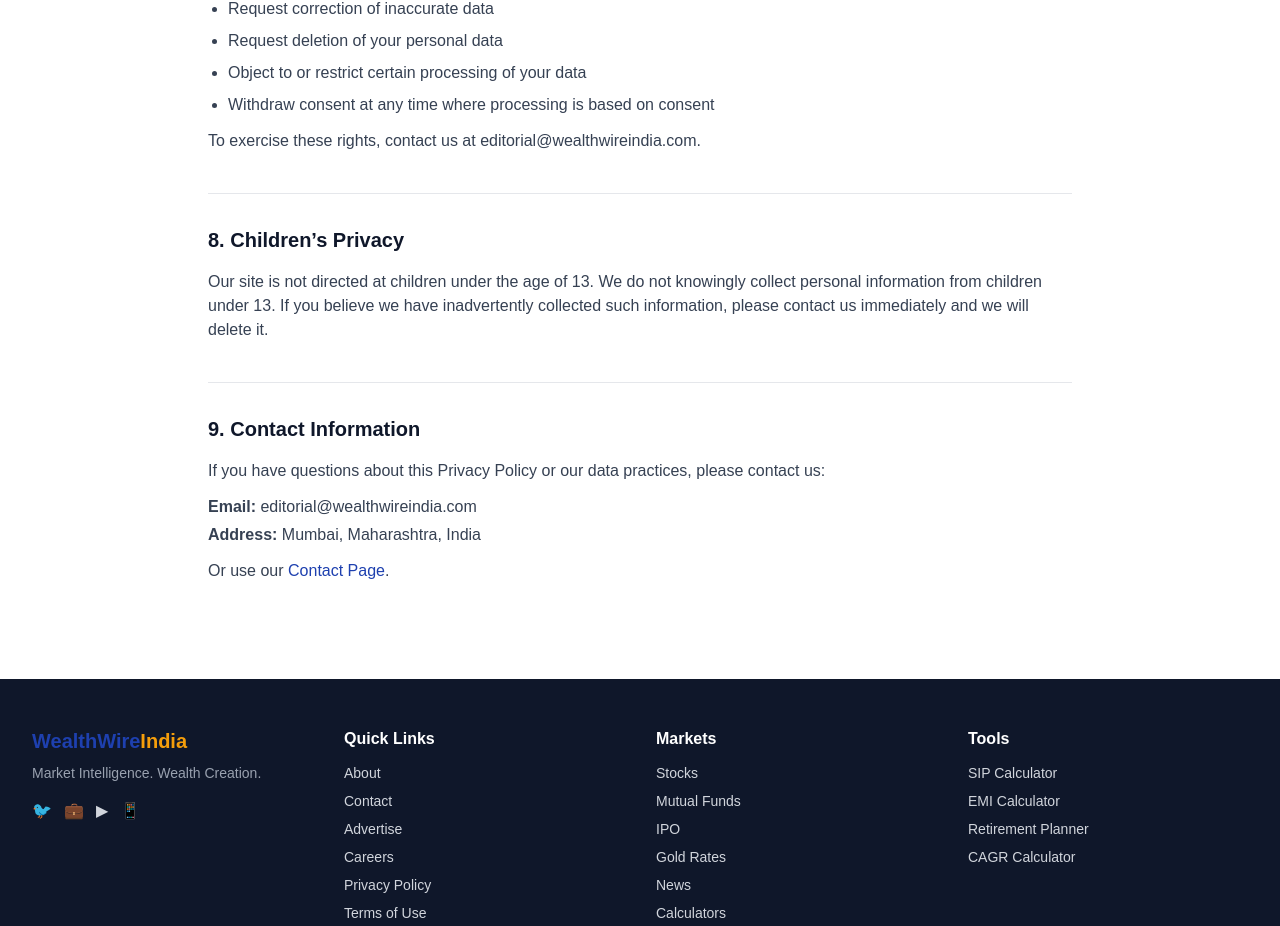
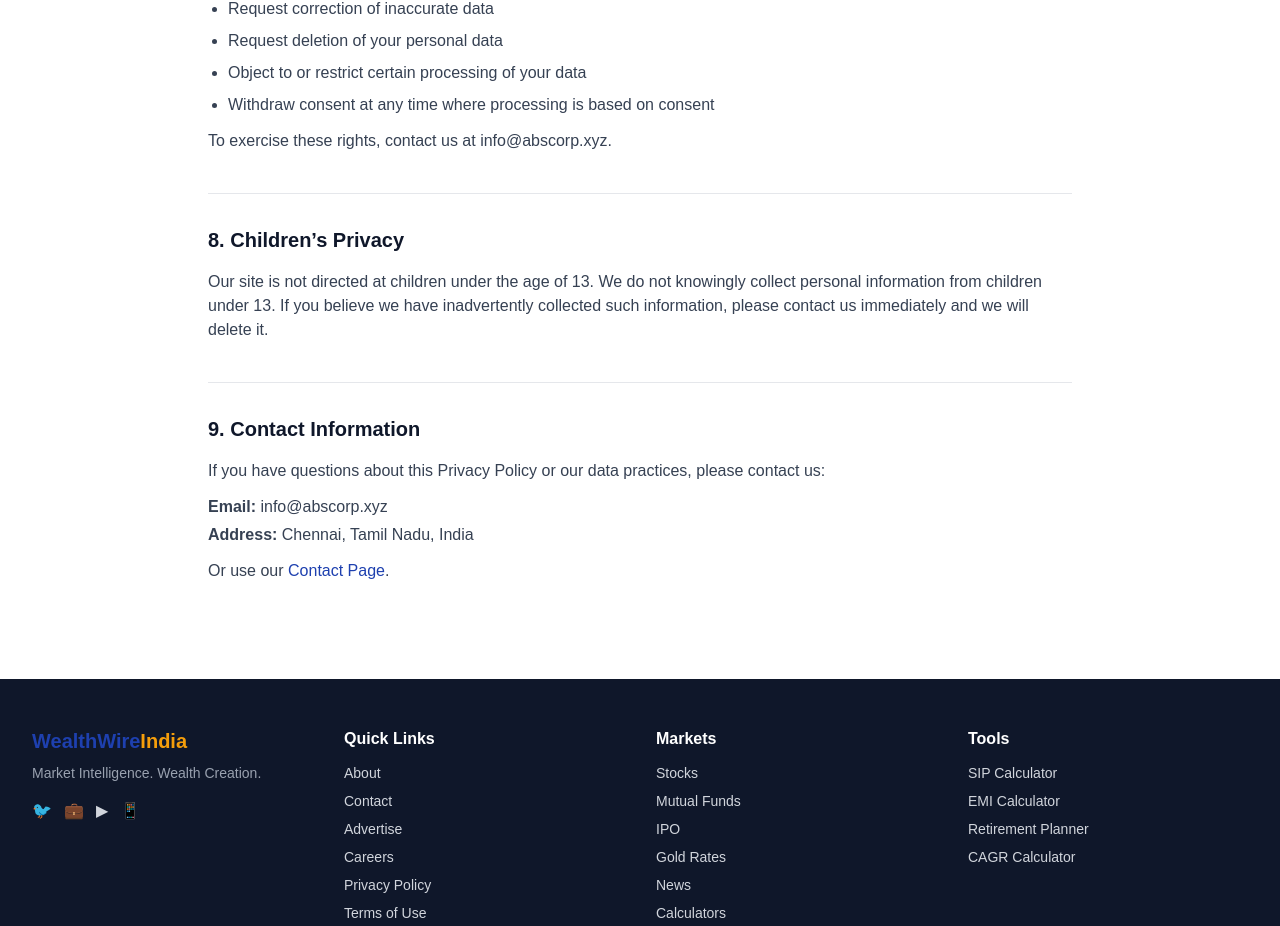
Before and after one commit to sanjaysudhakar-ABS/wealthwire, a Next.js app: page /privacy-policy in a window 1280 px wide. Shown: the part 2319-3245 px from the top of the page. Built offline with nearby package versions, Linux system fonts and the light colour scheme.

Commit message:
fix: update contact info to info@abscorp.xyz, Chennai Tamil Nadu, +91 98404 96746

```diff
--- a/src/app/disclaimer/page.tsx
+++ b/src/app/disclaimer/page.tsx
@@ -69,7 +69,7 @@ export default function DisclaimerPage() {
             Affiliate relationships do not influence our editorial coverage. Our reviews and
             recommendations are based on independent analysis. We clearly identify sponsored content
             where applicable. If you have questions about a specific link or partnership, please
-            contact us at editorial@wealthwireindia.com.
+            contact us at info@abscorp.xyz.
           </p>
         </section>
 
--- a/src/app/privacy-policy/page.tsx
+++ b/src/app/privacy-policy/page.tsx
@@ -156,7 +156,7 @@ export default function PrivacyPolicyPage() {
             <li>Withdraw consent at any time where processing is based on consent</li>
           </ul>
           <p className="mt-3">
-            To exercise these rights, contact us at editorial@wealthwireindia.com.
+            To exercise these rights, contact us at info@abscorp.xyz.
           </p>
         </section>
 
@@ -175,8 +175,8 @@ export default function PrivacyPolicyPage() {
             If you have questions about this Privacy Policy or our data practices, please contact us:
           </p>
           <div className="mt-3 space-y-1">
-            <p><strong>Email:</strong> editorial@wealthwireindia.com</p>
-            <p><strong>Address:</strong> Mumbai, Maharashtra, India</p>
+            <p><strong>Email:</strong> info@abscorp.xyz</p>
+            <p><strong>Address:</strong> Chennai, Tamil Nadu, India</p>
           </div>
           <p className="mt-3">
             Or use our <Link href="/contact" className="text-[#1E40AF] hover:underline">Contact Page</Link>.
--- a/src/app/terms-of-use/page.tsx
+++ b/src/app/terms-of-use/page.tsx
@@ -101,7 +101,7 @@ export default function TermsOfUsePage() {
           <p>
             These Terms of Use shall be governed by and construed in accordance with the laws of
             India. Any disputes arising in connection with these terms shall be subject to the
-            exclusive jurisdiction of the courts of Mumbai, Maharashtra, India.
+            exclusive jurisdiction of the courts of Chennai, Tamil Nadu, India.
           </p>
         </section>
 
@@ -119,8 +119,8 @@ export default function TermsOfUsePage() {
           <h2 className="text-xl font-bold text-[#0F172A] dark:text-white mb-4">9. Contact</h2>
           <p>
             If you have any questions about these Terms of Use, please contact us at{" "}
-            <a href="mailto:editorial@wealthwireindia.com" className="text-[#1E40AF] hover:underline">
-              editorial@wealthwireindia.com
+            <a href="mailto:info@abscorp.xyz" className="text-[#1E40AF] hover:underline">
+              info@abscorp.xyz
             </a>{" "}
             or via our{" "}
             <Link href="/contact" className="text-[#1E40AF] hover:underline">Contact Page</Link>.
--- a/src/components/layout/ContactForm.tsx
+++ b/src/components/layout/ContactForm.tsx
@@ -115,11 +115,15 @@ export function ContactForm() {
       <div className="space-y-5">
         <div className="rounded-xl border border-gray-200 dark:border-gray-700 p-5 bg-gray-50 dark:bg-gray-800/50">
           <h3 className="font-semibold text-[#0F172A] dark:text-white mb-1">Email</h3>
-          <p className="text-sm text-gray-600 dark:text-gray-400">editorial@wealthwireindia.com</p>
+          <a href="mailto:info@abscorp.xyz" className="text-sm text-[#1E40AF] hover:underline">info@abscorp.xyz</a>
+        </div>
+        <div className="rounded-xl border border-gray-200 dark:border-gray-700 p-5 bg-gray-50 dark:bg-gray-800/50">
+          <h3 className="font-semibold text-[#0F172A] dark:text-white mb-1">Phone</h3>
+          <a href="tel:+919840496746" className="text-sm text-[#1E40AF] hover:underline">+91 98404 96746</a>
         </div>
         <div className="rounded-xl border border-gray-200 dark:border-gray-700 p-5 bg-gray-50 dark:bg-gray-800/50">
           <h3 className="font-semibold text-[#0F172A] dark:text-white mb-1">Address</h3>
-          <p className="text-sm text-gray-600 dark:text-gray-400">Mumbai, Maharashtra, India</p>
+          <p className="text-sm text-gray-600 dark:text-gray-400">Chennai, Tamil Nadu, India</p>
         </div>
         <div className="rounded-xl border border-gray-200 dark:border-gray-700 p-5 bg-gray-50 dark:bg-gray-800/50">
           <h3 className="font-semibold text-[#0F172A] dark:text-white mb-1">Response Time</h3>
```
